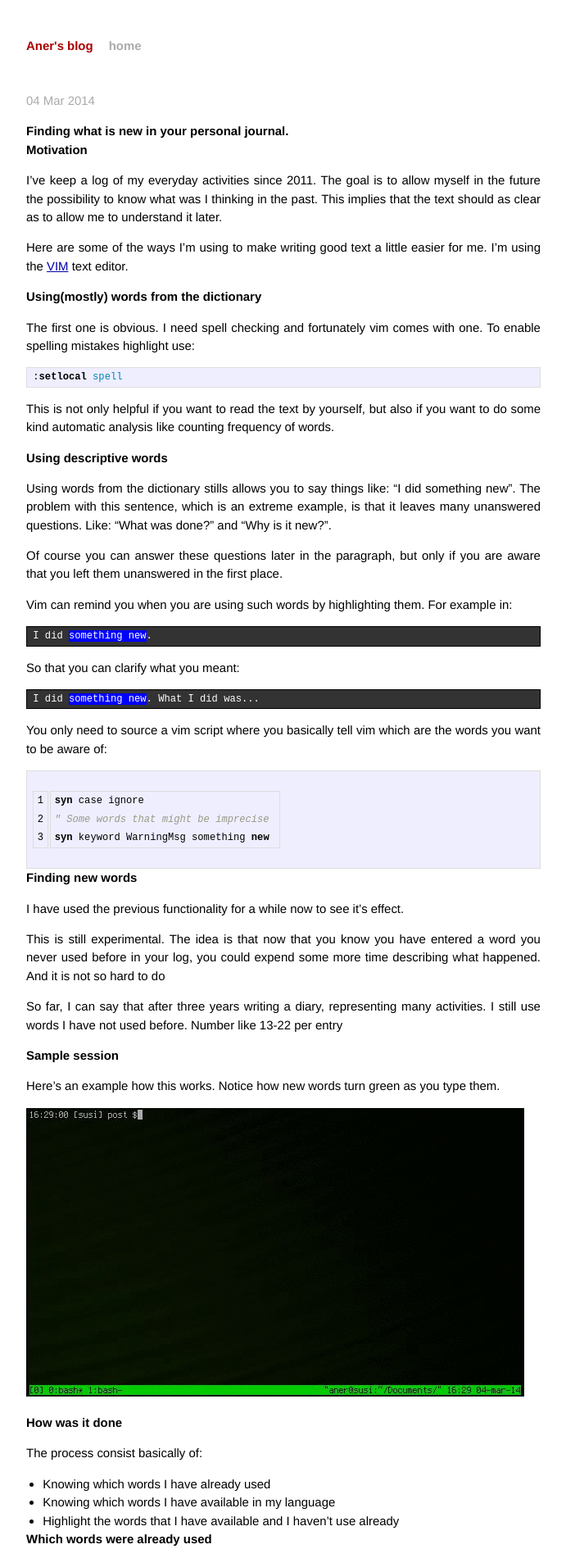
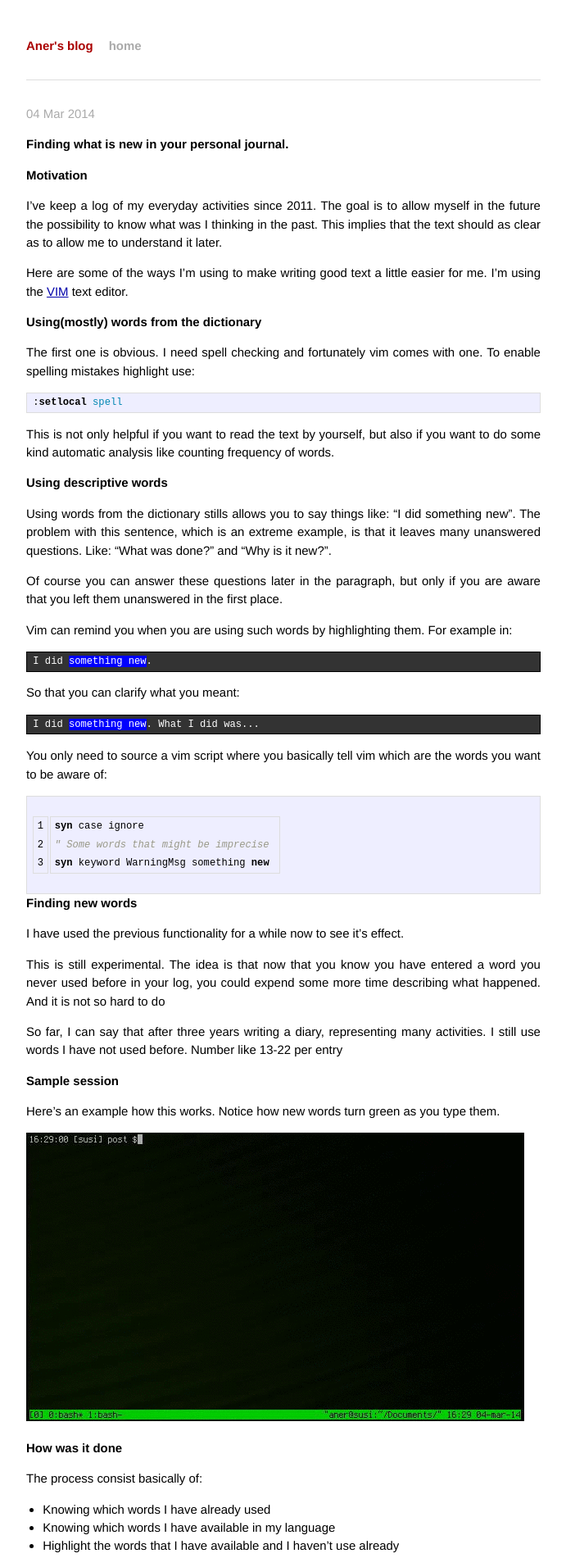
Before and after one commit to argent0/site-source, a Jekyll site: the page built from _posts/2014-03-04-first-post.markdown, in a window 1280 px wide. Shown: the top 1901 px of the page at 82% size, without its empty margins (294-985 px from the left). Built offline with Jekyll 4.4.1, drawn with Linux system fonts in a browser that asks for light colours; Markdown is read by kramdown in place of the engine named in the settings.

Commit message:
Minor style changes

```diff
--- a/_layouts/post.html
+++ b/_layouts/post.html
@@ -2,7 +2,7 @@
 layout: default
 ---
 <p class="meta">{{ page.date | date_to_string }}</p>
-<h2>{{ page.title }}</h2>
+<h1>{{ page.title }}</h1>
 
 <div class="post">
 {{ content }}
--- a/css/main.css
+++ b/css/main.css
@@ -61,6 +61,11 @@ a:visited { color: #a0a; }
   width: 42em;
   margin: 3em auto 2em;
   line-height: 1.5em;
+}
+
+.header {
+	border-bottom:1px solid #ddd;
+	margin-bottom: 2em;
 }
 
 .header a {
--- a/index.html
+++ b/index.html
@@ -1,6 +1,6 @@
 ---
 layout: default
-title: Your New Jekyll Site
+title: Aner's blog
 ---
 
 <div id="home">
```
